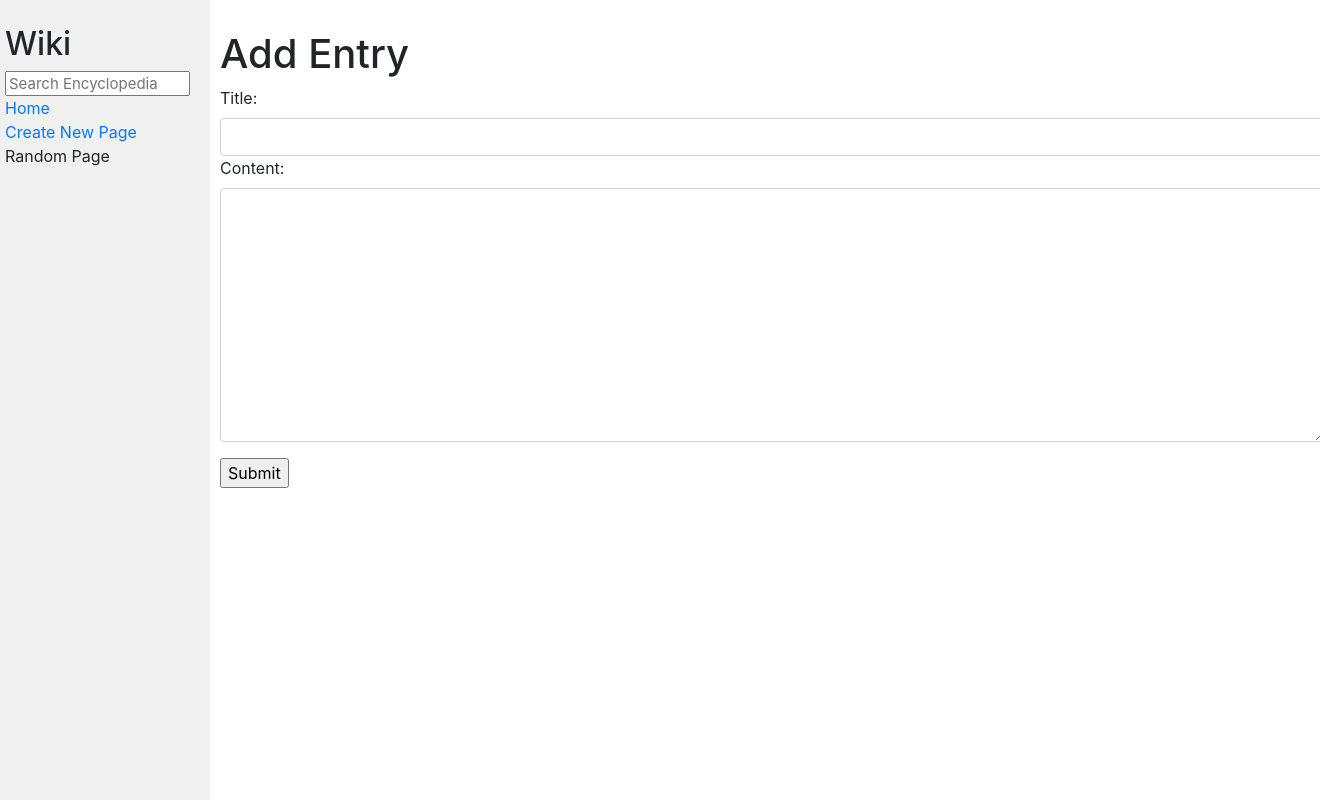
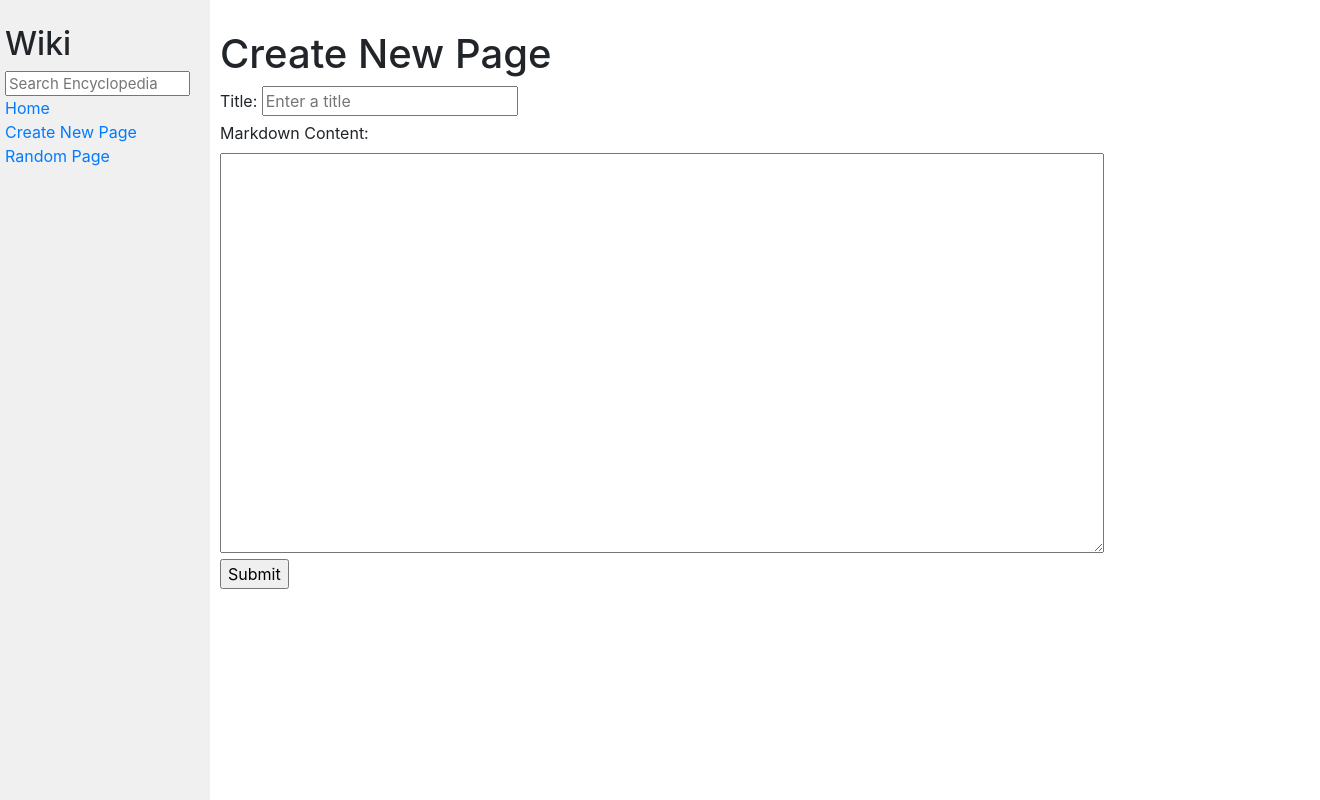
Before and after one commit to orionho/cs50wiki, a Django app: page /newPage/ in a window 1320 px wide; the page is wider, and only the part inside the window is pictured. Run offline with Django 3.2, Linux system fonts and the light colour scheme; some libraries are stand-ins or nearby versions.

Commit message:
random page added

```diff
--- a/encyclopedia/static/encyclopedia/styles.css
+++ b/encyclopedia/static/encyclopedia/styles.css
@@ -13,7 +13,7 @@ h1 {
 }
 
 textarea {
-    height: 90vh;
+    height: 50vh;
     width: 80%;
 }
 
--- a/encyclopedia/templates/encyclopedia/addEntry.html
+++ b/encyclopedia/templates/encyclopedia/addEntry.html
@@ -5,12 +5,17 @@
 {% endblock %}
 
 {% block body %}
-    <h1>Add Entry</h1>
-    <div class ="form-group">
-        <form action = "{% url 'newPage' %}" method = "POST">
-            {% csrf_token %}
-            {{ form }}
-        </form>
-    </div>
-    <input type="submit">
+    <h1>Create New Page</h1>
+    <form action = "{% url 'newPage' %}" method = "POST">
+        {% csrf_token %}
+        <label>Title:</label>
+        <input type = "text" name ="title" placeholder = "Enter a title">
+        <br/>
+        <label>Markdown Content:</label>
+        <br/>
+        <textarea name ="content"></textarea>
+        <br>
+        <input type="submit">
+    </form>
+
 {% endblock %}
--- a/encyclopedia/templates/encyclopedia/entry.html
+++ b/encyclopedia/templates/encyclopedia/entry.html
@@ -6,5 +6,9 @@
 
 {% block body %}
     {{content | safe}}
-
+    <form action= "{% url 'editPage' %}" method ="GET">
+        {% csrf_token %}
+        <input type = "hidden" name = "title" value="{{ title }}">
+        <input type="submit" value="Edit">
+    </form>
 {% endblock %}
--- a/encyclopedia/templates/encyclopedia/layout.html
+++ b/encyclopedia/templates/encyclopedia/layout.html
@@ -23,7 +23,7 @@
                     <a href="{% url 'newPage' %}">Create New Page</a>
                 </div>
                 <div>
-                    Random Page
+                    <a href="{% url 'randomPage' %}">Random Page</a>
                 </div>
                 {% block nav %}
                 {% endblock %}
--- a/encyclopedia/urls.py
+++ b/encyclopedia/urls.py
@@ -9,5 +9,7 @@ urlpatterns = [
     path("", views.index, name="index"),
     path("wiki/<str:title>", views.displayEntry, name="showEntry"),
     path("search/", views.search, name="search"),
-    path("newPage/", views.newPage, name="newPage")
+    path("newPage/", views.newPage, name="newPage"),
+    path("editPage/", views.editPage, name="editPage"),
+    path("randomPage/", views.randomPage, name='randomPage')
 ]
--- a/encyclopedia/views.py
+++ b/encyclopedia/views.py
@@ -8,22 +8,24 @@ from django.http import HttpResponseRedirect
 from django.urls import is_valid_path
 from django import forms
 from django.db import models
+import random
 
 
-class newEntry(models.Model):
-        title = models.CharField(max_length=255)
-        content = models.TextField()
+#class newEntry(models.Model):
+    #title = models.CharField(max_length=25)
+    #content = models.TextField()
 
-class newEntryForm(forms.ModelForm):
-    class Meta:
-        model = newEntry
-        fields = ('title', 'content')
+#class newEntryForm(forms.Form):
+    #title = forms.CharField()
+    #content = forms.CharField()
+    #class Meta:
+        #model = newEntry
+        #fields = ('title', 'content')
 
-        widgets = {
-            'title': forms.TextInput(attrs={'class': 'form-control'}),
-            'content': forms.Textarea(attrs={'class': 'form-control'}),
-        }
-
+       # widgets = {
+           # 'title': forms.TextInput(attrs={'class': 'form-control'}),
+           # 'content': forms.Textarea(attrs={'class': 'form-control'}),
+        #}
 
 def index(request):
     return render(request, "encyclopedia/index.html", {
@@ -68,11 +70,40 @@ def search(request):
         })
 
 def newPage(request):
-    if request.method == "POST":
-        form = newEntryForm(request.POST)
+    if request.method == "GET":
+        return render(request, "encyclopedia/addEntry.html")
+
+    else:
+        #form = newEntryForm(request.POST)
         util.save_entry(request.POST['title'],request.POST['content'])
+        html_content = conversionMDtoHTML(request.POST['title'])
+        return render(request, "encyclopedia/entry.html",{
+                "title": request.POST['title'],
+                "content": html_content
+        })
 
+def editPage(request):
+    if request.method == "GET":
+        html_content = util.get_entry(request.GET['title'])
+        return render(request, "encyclopedia/editPage.html", {
+                "title": request.GET['title'],
+                "content": html_content
+        })
 
-    return render(request, "encyclopedia/addEntry.html", {
-        "form": newEntryForm()
-    })
+    else:
+        #form = newEntryForm(request.POST)
+        util.save_entry(request.POST['title'],request.POST['content'])
+        html_content = conversionMDtoHTML(request.POST['title'])
+        return render(request, "encyclopedia/entry.html",{
+                "title": request.POST['title'],
+                "content": html_content
+        })
+
+def randomPage(request):
+    entries = util.list_entries()
+    entryTitle = random.choice(entries)
+    html_content = conversionMDtoHTML(entryTitle)
+    return render(request, "encyclopedia/entry.html",{
+                "title": entryTitle,
+                "content": html_content
+        })
```
Also changed, not shown: encyclopedia/templates/encyclopedia/editPage.html (added, +20 -0 lines), entries/# beef.md (deleted, +0 -3 lines), entries/#hey.md (deleted, +0 -3 lines), entries/CSS.md (+2 -0 lines), entries/Django.md (+2 -2 lines), entries/Git.md (+18 -0 lines), entries/Test .md (added, +9 -0 lines), entries/orion.md (deleted, +0 -1 lines).
